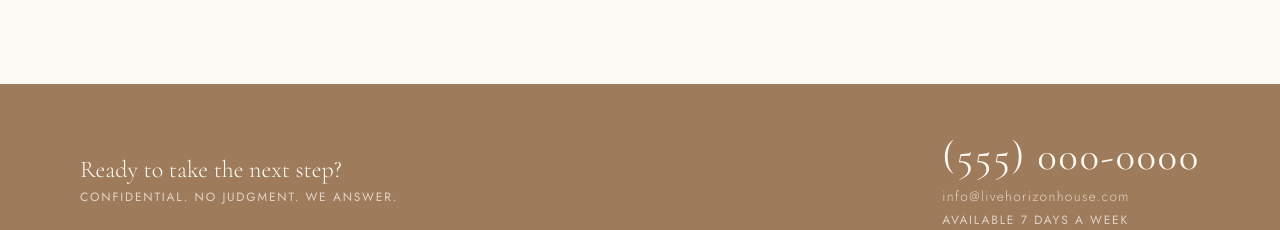
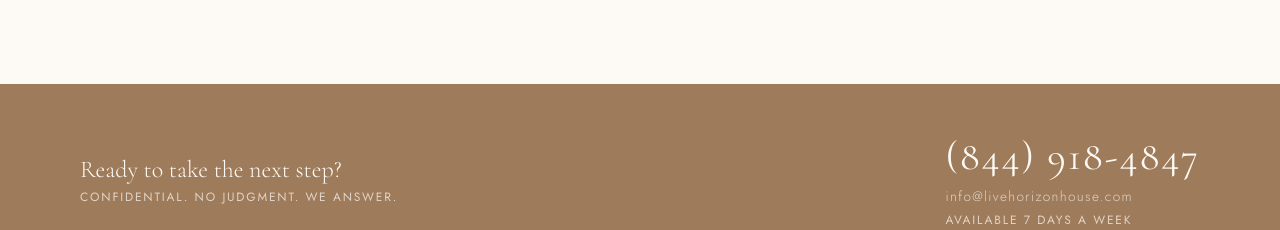
Before and after one commit to fatehahmad-222/livehorizon, a website: page index.html in a window 1280 px wide. Shown: the part 4960-5190 px from the top of the page. Drawn offline with nearby package versions, Linux system fonts and the light colour scheme.

Commit message:
Always save submission to DB even if Constant Contact fails

```diff
--- a/index.html
+++ b/index.html
@@ -1136,7 +1136,7 @@
     <p class="phone-banner-sub">Confidential. No judgment. We answer.</p>
   </div>
   <div>
-    <a href="tel:+18449184847" class="phone-banner-number">(555) 000-0000</a>
+    <a href="tel:+18449184847" class="phone-banner-number">(844) 918-4847</a>
     <a href="mailto:info@livehorizonhouse.com" style="display:block; font-family:'Jost',sans-serif; font-size:0.85rem; font-weight:300; letter-spacing:0.1em; color:rgba(253,250,245,0.7); margin-top:0.4rem; text-decoration:none; transition:color 0.3s ease;">info@livehorizonhouse.com</a>
     <p class="phone-banner-sub">Available 7 days a week</p>
   </div>
```
